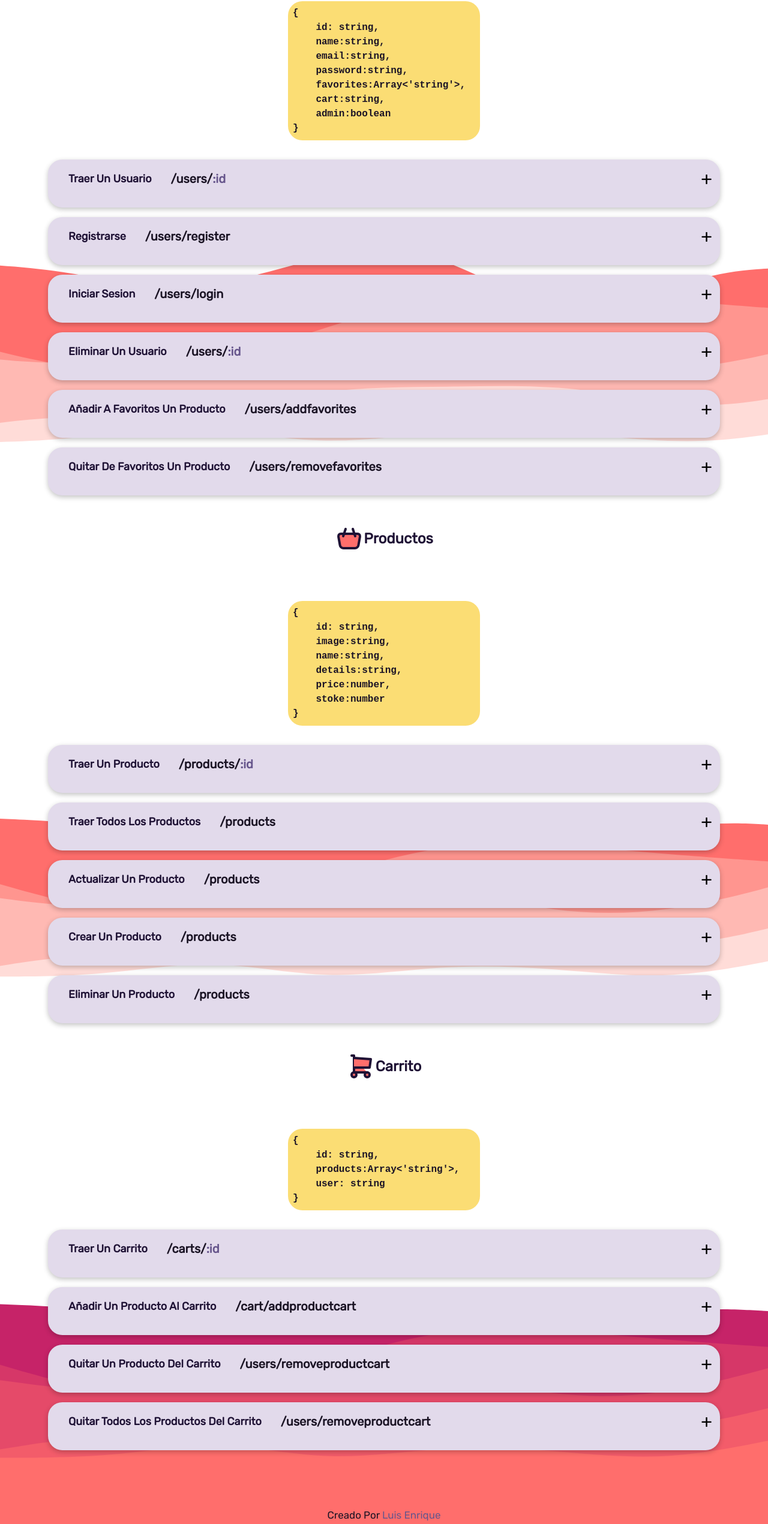
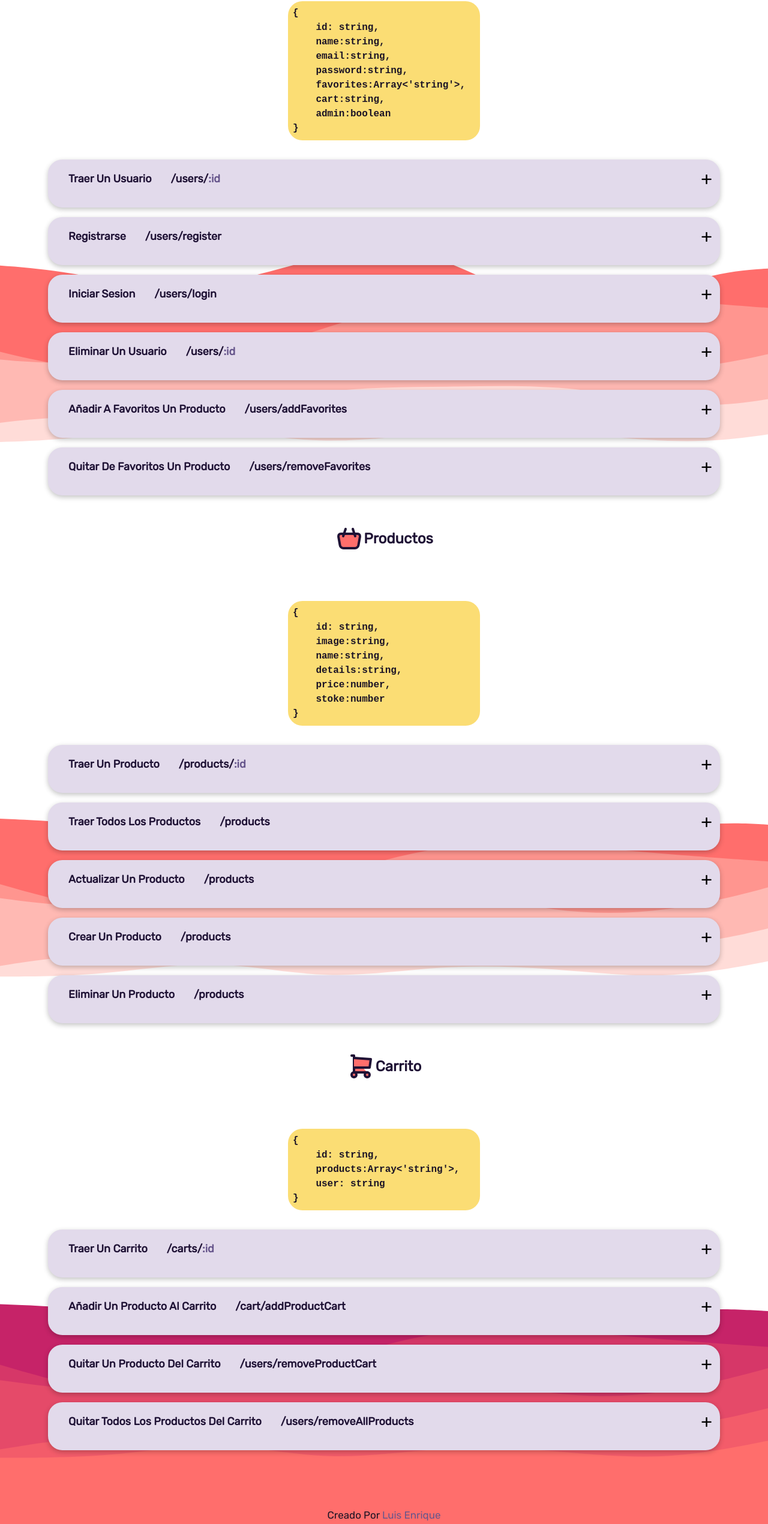
Before and after one commit to LuisEnrDiaz/back-end_shopping, a website: page public/index.html in a window 1280 px wide. Shown: the part 238-2779 px from the top of the page at 60% size. Drawn offline with Linux system fonts and the light colour scheme.

Commit message:
📝 update Readme and update Html error

```diff
--- a/public/index.html
+++ b/public/index.html
@@ -81,7 +81,7 @@
                 <section class="container">
                     <div class="label">
                         <h3>Traer un usuario</h3>
-                        <h2>/users/<span>:id</span></h2>
+                        <h4>/users/<span>:id</span></h4>
                     </div>
 
                     <div class="content">
@@ -130,7 +130,7 @@
                 <section class="container">
                     <div class="label">
                         <h3>registrarse</h3>
-                        <h2>/users/register</h2>
+                        <h4>/users/register</h4>
                     </div>
 
                     <div class="content">
@@ -171,7 +171,7 @@
                 <section class="container">
                     <div class="label">
                         <h3>iniciar sesion</h3>
-                        <h2>/users/login</h2>
+                        <h4>/users/login</h4>
                     </div>
 
                     <div class="content">
@@ -206,7 +206,7 @@
                 <section class="container">
                     <div class="label">
                         <h3>Eliminar un usuario</h3>
-                        <h2>/users/<span>:id</span></h2>
+                        <h4>/users/<span>:id</span></h4>
                     </div>
 
                     <div class="content">
@@ -241,7 +241,7 @@
                 <section class="container">
                     <div class="label">
                         <h3>añadir a favoritos un producto</h3>
-                        <h2>/users/addFavorites</h2>
+                        <h4>/users/addFavorites</h4>
                     </div>
 
                     <div class="content">
@@ -284,7 +284,7 @@
                 <section class="container">
                     <div class="label">
                         <h3>quitar de favoritos un producto</h3>
-                        <h2>/users/removeFavorites</h2>
+                        <h4>/users/removeFavorites</h4>
                     </div>
 
                     <div class="content">
@@ -368,7 +368,7 @@
                 <section class="container">
                     <div class="label">
                         <h3>traer un producto</h3>
-                        <h2>/products/<span>:id</span></h2>
+                        <h4>/products/<span>:id</span></h4>
                     </div>
 
                     <div class="content">
@@ -408,7 +408,7 @@
                 <section class="container">
                     <div class="label">
                         <h3>traer todos los productos</h3>
-                        <h2>/products</h2>
+                        <h4>/products</h4>
                     </div>
 
                     <div class="content">
@@ -466,7 +466,7 @@
                 <section class="container">
                     <div class="label">
                         <h3>actualizar un producto</h3>
-                        <h2>/products</h2>
+                        <h4>/products</h4>
                     </div>
 
                     <div class="content">
@@ -506,7 +506,7 @@
                 <section class="container">
                     <div class="label">
                         <h3>crear un producto</h3>
-                        <h2>/products</h2>
+                        <h4>/products</h4>
                     </div>
 
                     <div class="content">
@@ -546,7 +546,7 @@
                 <section class="container">
                     <div class="label">
                         <h3>eliminar un producto</h3>
-                        <h2>/products</h2>
+                        <h4>/products</h4>
                     </div>
 
                     <div class="content">
@@ -621,7 +621,7 @@
                 <section class="container">
                     <div class="label">
                         <h3>traer un carrito</h3>
-                        <h2>/carts/<span>:id</span></h2>
+                        <h4>/carts/<span>:id</span></h4>
                     </div>
 
                     <div class="content">
@@ -662,7 +662,7 @@
                 <section class="container">
                     <div class="label">
                         <h3>añadir un producto al carrito</h3>
-                        <h2>/cart/addProductCart</h2>
+                        <h4>/cart/addProductCart</h4>
                     </div>
 
                     <div class="content">
@@ -701,7 +701,7 @@
                 <section class="container">
                     <div class="label">
                         <h3>quitar un producto del carrito</h3>
-                        <h2>/users/removeProductCart</h2>
+                        <h4>/users/removeProductCart</h4>
                     </div>
 
                     <div class="content">
@@ -738,14 +738,14 @@
                 <section class="container">
                     <div class="label">
                         <h3>quitar todos los productos del carrito</h3>
-                        <h2>/users/removeProductCart</h2>
+                        <h4>/users/removeAllProducts</h4>
                     </div>
 
                     <div class="content">
                         <div class="sub-title">
                             <div class="information">
                                 <h3>Url:</h3>
-                                <h2>/carts/removeAllProductCart</h2>
+                                <h2>/carts/removeAllProductCarts</h2>
                             </div>
 
                             <div class="information">
--- a/public/style.css
+++ b/public/style.css
@@ -221,10 +221,16 @@ body {
         font-size: 20px;
         font-weight: 600;
         color: var(--sub-headline);
-        text-transform: lowercase;
     }
 
     h3 {
+        font-size: 18px;
+        font-weight: 600;
+        color: var(--headline);
+        text-transform: capitalize;
+    }
+
+    h4 {
         font-size: 18px;
         font-weight: 600;
         color: var(--headline);
@@ -275,7 +281,6 @@ body {
         cursor: pointer;
         position: relative;
         margin: 0 10px;
-        text-transform: capitalize;
     }
 
     .container.active .label::before {
@@ -312,7 +317,6 @@ body {
         display: flex;
         align-items: center;
         justify-content: space-between;
-        text-transform: uppercase;
         padding: 0.3em 1.5em;
     }
 
--- a/src/routes/cartRoutes/cartRoutes.ts
+++ b/src/routes/cartRoutes/cartRoutes.ts
@@ -28,7 +28,7 @@ cartRoutes.patch(
 );
 
 cartRoutes.patch(
-    '/removeAllProduct',
+    '/removeAllProducts',
     logged,
     cartController.removeAllProductCart.bind(cartController)
 );
```
Also changed, not shown: image.png (added), readme.md.
